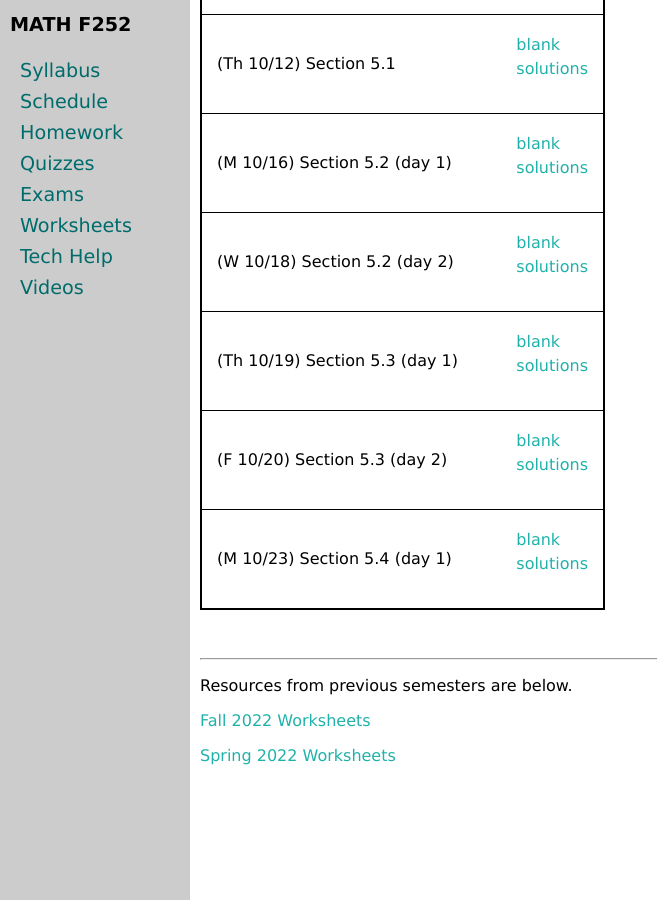
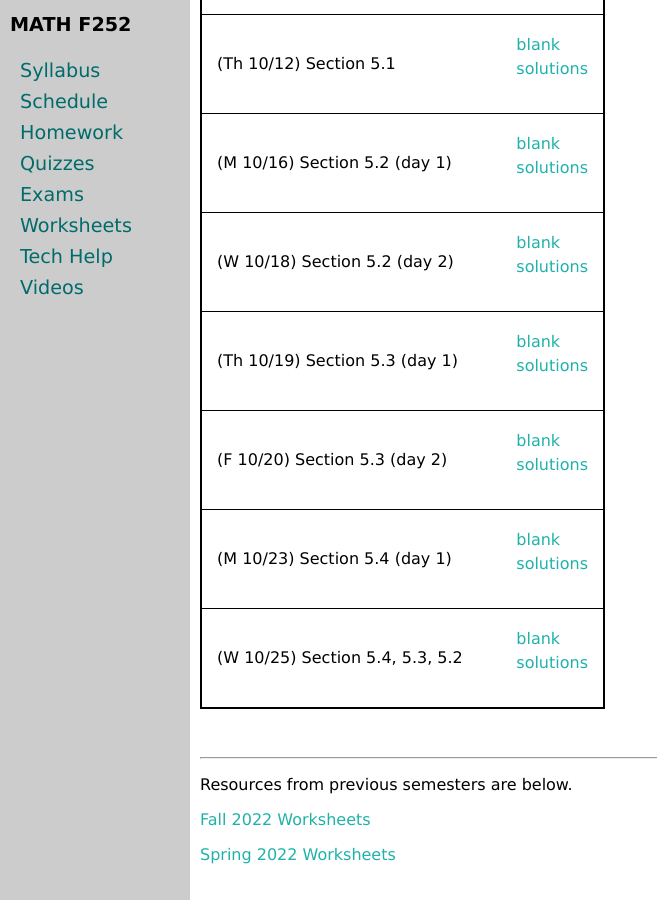
Before and after one commit to uaf-math/calc2, a Jekyll site: the page built from worksheets.md, in a window 1280 px wide and 900 px high, scrolled down 2589 px. Shown: the whole window, without its empty margins (0-657 px from the left). Built offline with Jekyll 4.4.1, drawn with Linux system fonts in a browser that asks for light colours.

Commit message:
Update worksheets.yml

```diff
--- a/_data/worksheets.yml
+++ b/_data/worksheets.yml
@@ -91,3 +91,6 @@ worksheets:
 - name: (M 10/23) Section 5.4 (day 1)
   blank: M252-5-4-a.pdf
   solutions: M252-5-4-a-s.pdf
+- name: (W 10/25) Section 5.4, 5.3, 5.2
+  blank: M252-5-4-day2.pdf
+  solutions: M252-5-4-day2-s.pdf
```
